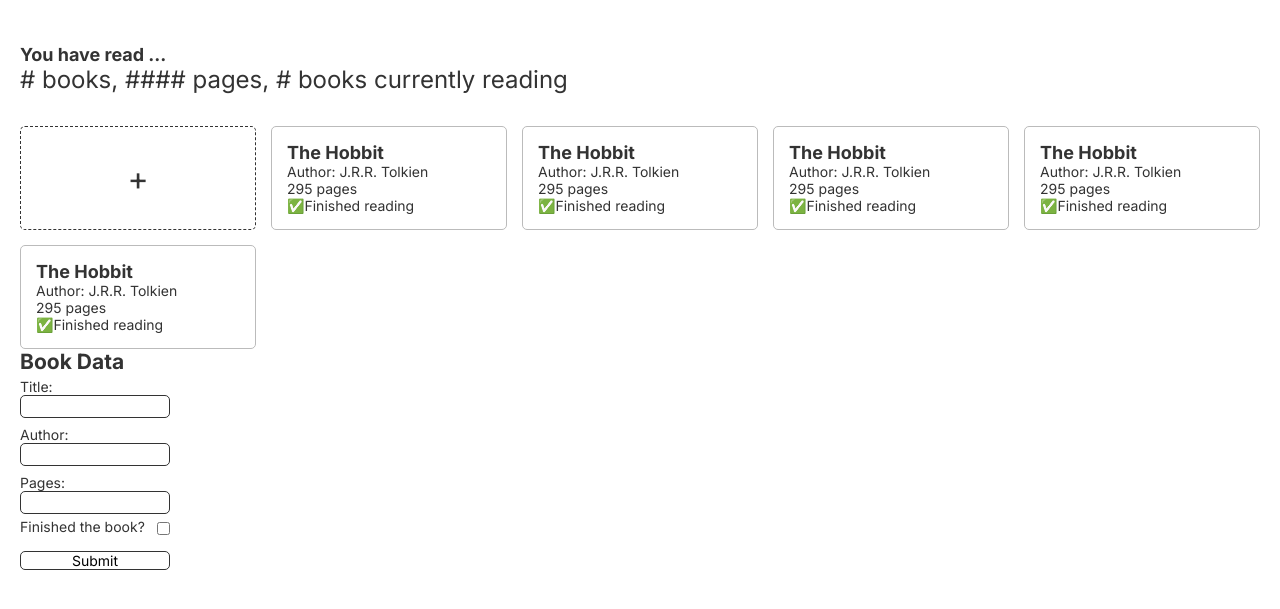
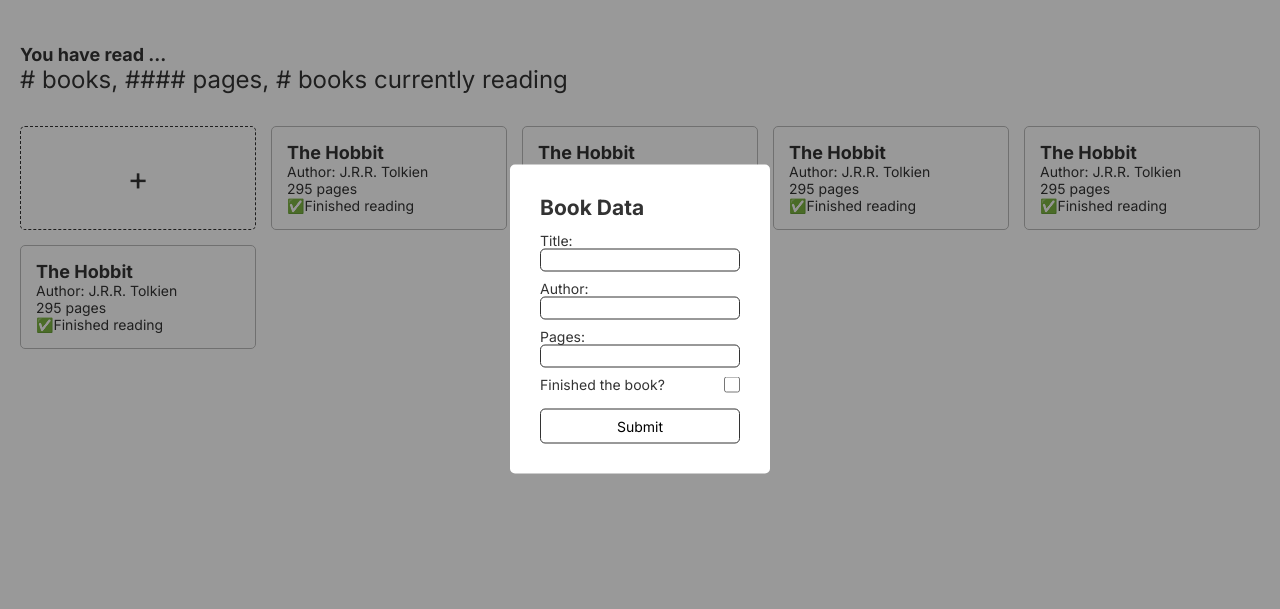
Before and after one commit to taewookim02/booklog, a plain HTML site: page index.html in a window 1280 px wide. Shown: the part 81-690 px from the top of the page. Drawn offline with Linux system fonts and the light colour scheme.

Commit message:
Add modal overlay

```diff
--- a/index.html
+++ b/index.html
@@ -64,7 +64,8 @@
         </div>
       </div>
     </main>
-    <aside>
+    <div class="modal">
+      <div class="modal__content">
         <form action="" method="post" class="form">
           <h2>Book Data</h2>
           <ul class="form__ul">
@@ -89,7 +90,8 @@
             </li>
           </ul>
         </form>
-    </aside>
+      </div>
+    </div>
     <footer>
 
     </footer>
--- a/style.css
+++ b/style.css
@@ -9,6 +9,7 @@ html {
   font-family: "Inter", sans-serif;
   color: #333;
   min-height: 100vh;
+  position: relative;
 }
 
 body {
@@ -110,8 +111,27 @@ body {
 
 /* MODAL */
 
-aside {
+.modal {
+  /* display: none; */
+  position: fixed;
+  z-index: 1;
+  left: 0;
+  top: 0;
+  width: 100%;
+  height: 100%;
+  overflow: auto;
+  background-color: rgb(0, 0, 0);
+  background-color: rgba(0, 0, 0, 0.4);
+}
+
+.modal__content {
   position: absolute;
+  top: 50%;
+  left: 50%;
+  transform: translate(-50%, -50%);
+  background-color: #fff;
+  padding: 3rem;
+  border-radius: 0.5rem;
 }
 
 /* FORMS */
@@ -121,7 +141,7 @@ input[type="number"],
 textarea,
 select,
 button {
-  width: 15rem;
+  width: 20rem;
   padding: 0;
   margin: 0;
   box-sizing: border-box;
@@ -160,19 +180,34 @@ label {
   padding-top: 0.8rem;
 }
 
-label:first-child {
-  padding-top: 0.4rem;
+form > h2 {
+  padding-bottom: 0.4rem;
 }
 
 button[type="submit"] {
   margin-top: 1.6rem;
   font-size: inherit;
+  padding: 0.8rem 0;
+}
+
+button[type="submit"]:hover {
+  background-color: #eee;
+  cursor: pointer;
+}
+
+button[type="submit"]:active {
+  background-color: #aaa;
 }
 
 .checkbox-li {
   display: flex;
   justify-content: space-between;
   align-items: flex-end;
+}
+
+input[type="checkbox"] {
+  width: 1.6rem;
+  height: 1.6rem;
 }
 
 aside {
```
Lines whose indentation alone changed are shown as unchanged.
